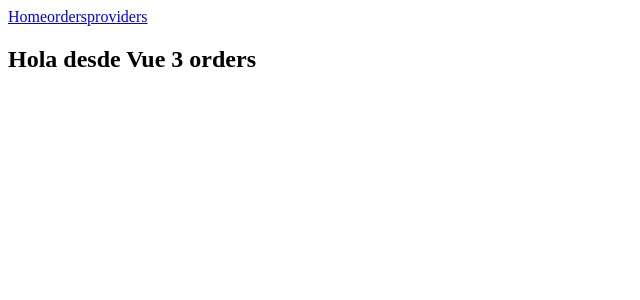
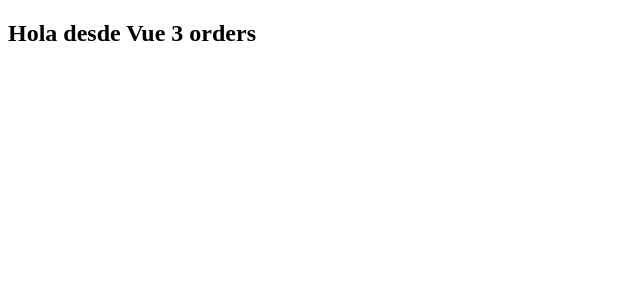
Before and after one commit to hdev07/analysat, a Vue app: page /orders in a window 1280 px wide. Shown: the top 300 px of the page, without its empty margins (0-640 px from the left). Built offline with nearby package versions, Linux system fonts and the light colour scheme; the HTML template or start-up script is replaced by a standard one.

Commit message:
refactorization

```diff
--- a/src/App.vue
+++ b/src/App.vue
@@ -1,18 +1,8 @@
 <script setup>
-import { RouterLink, RouterView } from 'vue-router'
+import { RouterView } from 'vue-router'
 </script>
 
 <template>
-  <header>
-    <div class="mx-auto max-w-screen-xl px-4 py- sm:px-6 lg:px-8">
-      <nav class="flex justify-center gap-4 my-4 text-2xl underline">
-        <RouterLink to="/">Home</RouterLink>
-        <RouterLink to="/orders">orders</RouterLink>
-        <RouterLink to="/providers">providers</RouterLink>
-      </nav>
-    </div>
-  </header>
-
   <RouterView />
 </template>
 
```
